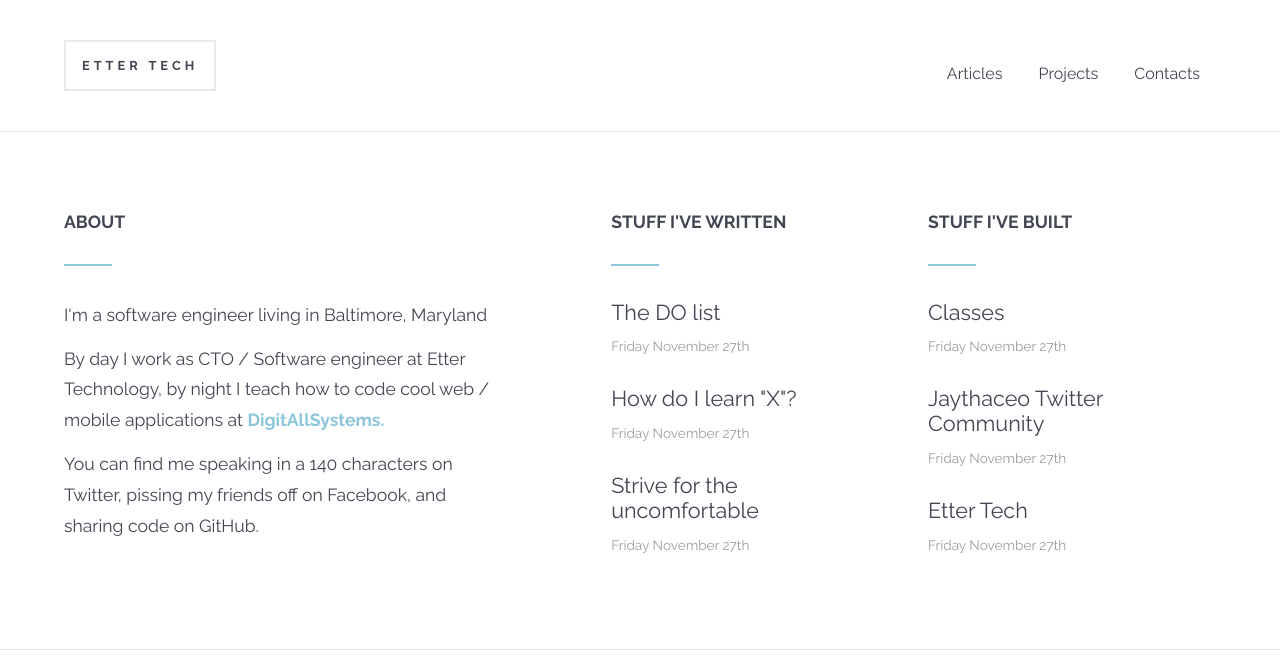
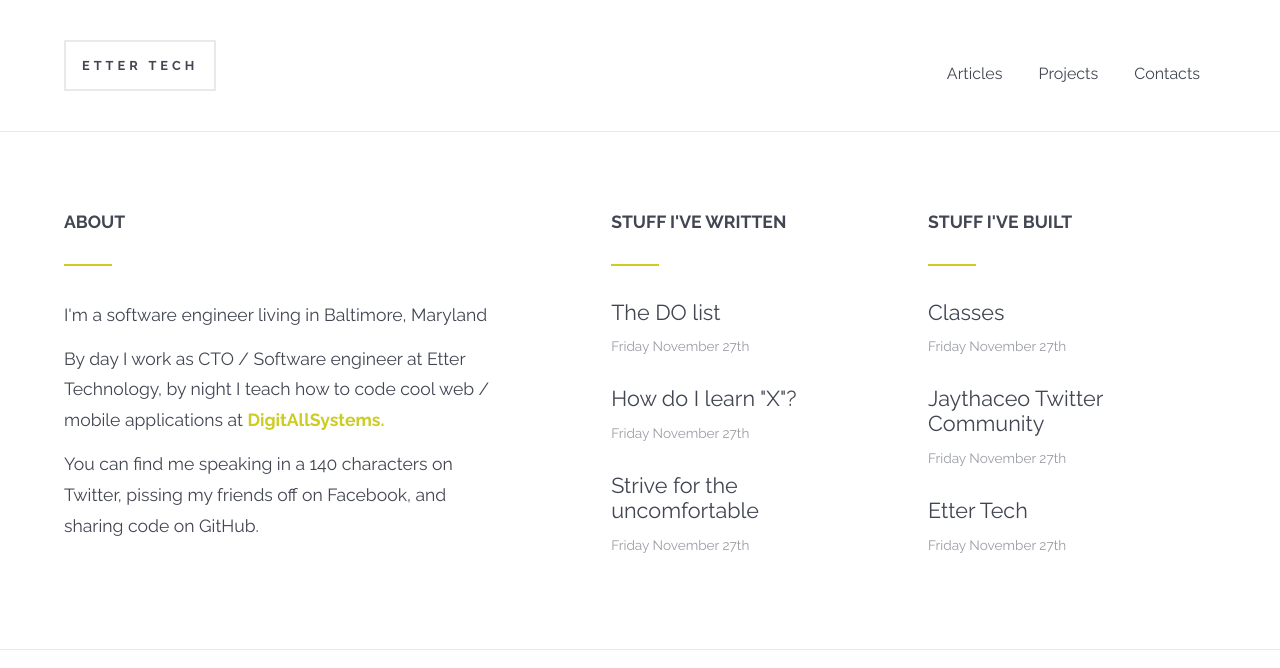
Before and after one commit to jaythaceo/etter-tech-static-pages, a plain HTML site: page index.html in a window 1280 px wide. Shown: the top 668 px of the page. Drawn offline with Linux system fonts and the light colour scheme.

Commit message:
[chore] Added yellow css color

```diff
--- a/scss/application.scss
+++ b/scss/application.scss
@@ -2,7 +2,7 @@
 
 $dark: #424652;
 $light: #9a9da4;
-$highlight: #8bc6db;
+$highlight: #CCCC23;
 $border: #E9E9E9;
 
 * {
```
Also changed, not shown: css/application.css.
